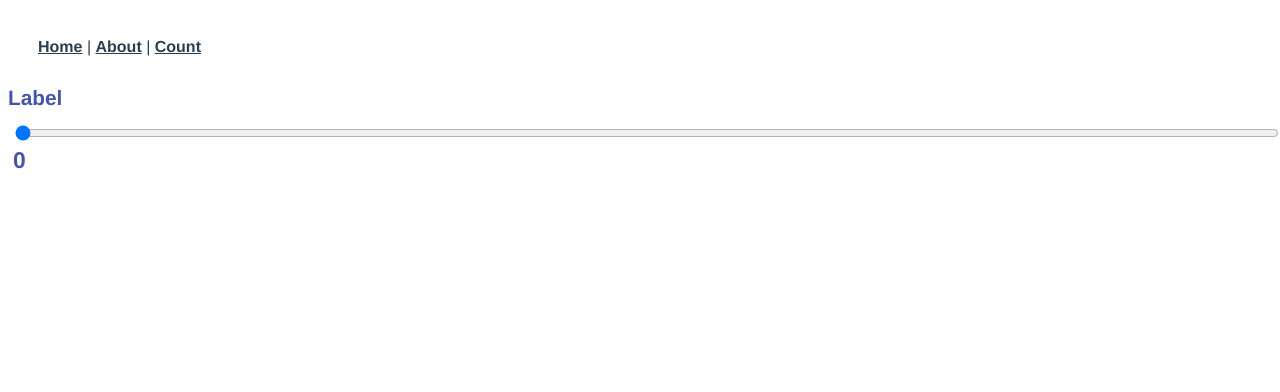
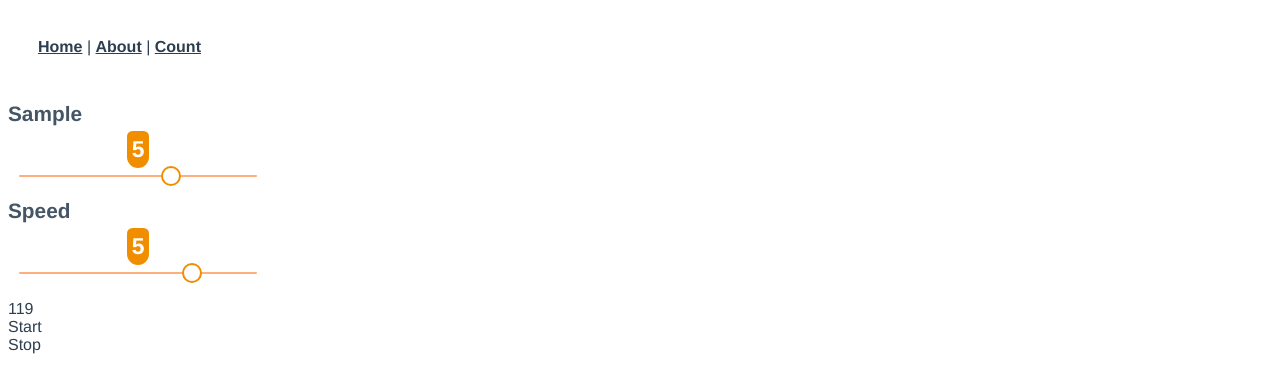
Before and after one commit to Saknowman/math_visual_site, a Vue app in the folder math_view_dev/: page /view in a window 1280 px wide. Shown: the top 392 px of the page. Built offline with nearby package versions, Linux system fonts and the light colour scheme.

Commit message:
Add base logic runner

```diff
--- a/math_view_dev/src/assets/css/variables/theme_colors.scss
+++ b/math_view_dev/src/assets/css/variables/theme_colors.scss
@@ -1,8 +1,11 @@
 $theme-color-background: #eee;
 $theme-color-background-secondary: #eee;
 $theme-color-text: #234;
-$theme-color-text-secondary: #45a;
-
+$theme-color-text-secondary: #456;
+$theme-color-main-primary: #F08E00;
+$theme-color-main-light: #FFaE80;
+$theme-color-accent-primary: #80C0FF;
+$theme-color-accent-secondary: #1F266B;
 
 $label-color: $theme-color-text-secondary;
 $input-color: $theme-color-text-secondary;
--- a/math_view_dev/src/components/atoms/forms/BaseInputRange.vue
+++ b/math_view_dev/src/components/atoms/forms/BaseInputRange.vue
@@ -1,33 +1,106 @@
 <template>
     <div class="input-container">
-        <base-input class="base-input" type="range" v-model="value"></base-input>
-        {{ value }}
+        <span class="current-value flex-item">{{ current_value }}</span>
+        <input
+                class="base-input flex-item"
+                type="range"
+                v-model.number="current_value"
+                @change="$emit('change', current_value)"
+                :min="min"
+                :max="max"
+                :step="step">
     </div>
 </template>
 
 <script>
-    import BaseInput from "./BaseInput";
-
     export default {
         name: "BaseInputRange",
-        components: {
-            'base-input': BaseInput
+        components: {},
+        props: {
+            value: {
+                type: Number,
+                default: 0
+            },
+            min: {
+                type: Number,
+                default: -10
+            },
+            max: {
+                type: Number,
+                default: 10
+            },
+            step: {
+                type: Number,
+                default: 1
+            }
         },
-        data: () => {
-            return {
-                value: 0
+        watch: {
+            value: {
+                immediate: true,
+                handler(new_value) {
+                    this.current_value = new_value;
+                }
             }
         }
-
+        ,
+        data() {
+            return {
+                current_value: 0
+            }
+        }
+        ,
     }
 </script>
 
 <style lang="scss" scoped>
     .input-container {
         width: 100%;
+        display: flex;
+        flex-direction: column;
+
+        .flex-item {
+            margin-bottom: $space-medium;
+        }
+
+        .current-value {
+            align-self: center;
+            font-size: 1.1em;
+            background: $theme-color-main-primary;
+            color: #fff;
+            border-radius: 10px;
+            border-bottom-left-radius: 20px;
+            border-bottom-right-radius: 20px;
+            padding: $space-medium;
+
+        }
 
         .base-input {
-            width: 100%;
+            align-self: center;
+            width: 95%;
+            -webkit-appearance: none;
+            appearance: none;
+            background-color: $theme-color-main-light;
+            height: 2px;
+            border-radius: 6px;
+
+            &:focus,
+            &:active {
+                outline: none;
+            }
+
+            &::-webkit-slider-thumb {
+                -webkit-appearance: none;
+                appearance: none;
+                cursor: pointer;
+                position: relative;
+                width: 1.5em;
+                height: 1.5em;
+                display: block;
+                border: 2px solid $theme-color-main-primary;
+                background-color: #fff;
+                border-radius: 50%;
+                -webkit-border-radius: 50%;
+            }
         }
     }
 
--- /dev/null
+++ b/math_view_dev/src/components/molecules/forms/RangeInputListSection.vue
@@ -0,0 +1,48 @@
+<template>
+    <ul>
+        <li v-for="config in config_list" :key="config.label">
+            <range-input-with-label
+                    :label="config.label"
+                    :max="config.max"
+                    :min="config.min"
+                    :step="config.step"
+                    @change="config.change"
+            ></range-input-with-label>
+        </li>
+    </ul>
+</template>
+
+<script>
+    import RangeInputWithLabel from "./RangeInputWithLabel";
+
+    export default {
+        name: "RangeInputListSection",
+        components: {
+            'range-input-with-label': RangeInputWithLabel
+        },
+        props: {
+            config_list: {
+                type: Array,
+                default() {
+                    return []
+                }
+            }
+        }
+    }
+</script>
+
+<style lang="scss" scoped>
+    ul {
+        list-style: none;
+        padding-left: 0;
+
+        li {
+            margin-top: $space-x-large;
+        }
+
+        li:first-child {
+            margin-top: 0;
+        }
+    }
+
+</style>
--- a/math_view_dev/src/components/molecules/forms/RangeInputWithLabel.vue
+++ b/math_view_dev/src/components/molecules/forms/RangeInputWithLabel.vue
@@ -1,8 +1,10 @@
 <template>
-    <base-label class="base-label">
+    <base-label class="base-label" :label="label">
         <base-input-range
                 class="base-input-range"
                 type="range"
+                @change="(new_value) => {value = new_value; $emit('change', value)}"
+                :value="value"
                 :min="min"
                 :max="max"
                 :step="step"
@@ -21,17 +23,27 @@
             'base-input-range': BaseInputRange
         },
         props: {
+            label: {
+                type: String,
+                default: "Label"
+            },
             min: {
                 type: Number,
-                default: 0
+                default: -10
             },
             max: {
                 type: Number,
-                default: 100
+                default: 10
             },
             step: {
                 type: Number,
                 default: 1
+            }
+        },
+        data() {
+            return {
+                value: 5,
+                aaa: 0
             }
         }
     }
@@ -44,9 +56,8 @@
         font-size: 1.3em;
 
         .base-input-range {
-            margin-top: $space-medium;
             padding: $space-medium;
-            font-size: 1.1em;
+            font-size: 1.0em;
         }
     }
 </style>
--- /dev/null
+++ b/math_view_dev/src/logics/main_categories/constant_velocity_linear_motion.js
@@ -0,0 +1,8 @@
+export default {
+    update(state) {
+        state.current_x += state.speed;
+        if (state.current_x >= state.config.current_x.max) {
+            state.current_x = state.config.current_x.default
+        }
+    }
+}
--- /dev/null
+++ b/math_view_dev/src/logics/main_categories/runner.js
@@ -0,0 +1,14 @@
+export default {
+    frame_per_second: 24,
+    interval_id: -1,
+    start(logic, state) {
+        if (this.interval_id !== -1)
+            this.stop();
+
+        this.interval_id = setInterval(() => logic.update(state), 1000 / this.frame_per_second)
+    },
+    stop() {
+        if (this.interval_id === -1) return;
+        clearInterval(this.interval_id)
+    }
+}
--- a/math_view_dev/src/store/index.js
+++ b/math_view_dev/src/store/index.js
@@ -1,11 +1,16 @@
 import Vue from 'vue'
 import Vuex from 'vuex'
+
+import main_categories from './modules/main_categories/main';
 
 Vue.use(Vuex)
 
 export default new Vuex.Store({
     state: {
-        count: 5
+        count: 5,
+    },
+    modules: {
+        main_categories: main_categories
     },
     mutations: {
         increment(state) {
@@ -22,5 +27,4 @@ export default new Vuex.Store({
         }, 5000)
       }
     },
-    modules: {}
 })
--- /dev/null
+++ b/math_view_dev/src/store/modules/main_categories/constant_velocity_linear_motion.js
@@ -0,0 +1,18 @@
+export default {
+    state: {
+        current_x: 0,
+        speed: 1,
+        config: {
+            speed: {
+                label: 'Speed',
+                min: -10,
+                max: 10,
+                step: 1
+            },
+            current_x: {
+                default: 0,
+                max: 1000
+            }
+        }
+    }
+}
--- /dev/null
+++ b/math_view_dev/src/store/modules/main_categories/main.js
@@ -0,0 +1,9 @@
+import constant_velocity_linear_motion from "./constant_velocity_linear_motion";
+
+export default {
+    namespaced: true,
+
+    state: {
+        constant_velocity_linear_motion: constant_velocity_linear_motion.state
+    }
+}
--- a/math_view_dev/src/views/ViewComponent.vue
+++ b/math_view_dev/src/views/ViewComponent.vue
@@ -1,16 +1,51 @@
 <template>
-    <div>
-        <base-input-with-label></base-input-with-label>
+    <div style="width: 250px;">
+        <range-input-list-section :config_list="range_input_config_list"></range-input-list-section>
+        <div>
+            {{ $store.state.main_categories.constant_velocity_linear_motion.current_x }}
+        </div>
+        <div @click="start"> Start</div>
+        <div @click="stop"> Stop</div>
     </div>
 </template>
 
 <script>
-    import RangeInputWithLabel from "../components/molecules/forms/RangeInputWithLabel";
+    import runner from "../logics/main_categories/runner"
+    import logic from "../logics/main_categories/constant_velocity_linear_motion"
+    import RangeInputListSection from "../components/molecules/forms/RangeInputListSection";
 
     export default {
         name: "ViewComponent",
         components: {
-            'base-input-with-label': RangeInputWithLabel
+            'range-input-list-section': RangeInputListSection
+        },
+        data() {
+            return {
+                range_input_config_list: [
+                    Object.assign({label: "Sample", min: -20, max: 20, step: 2}, {
+                        change: function (value) {
+                            console.log(value);
+                        }
+                    }),
+                    Object.assign(this.$store.state.main_categories.constant_velocity_linear_motion.config.speed, {
+                        change: this.change_speed
+                    })
+                ]
+            }
+        },
+        mounted() {
+            this.start();
+        },
+        methods: {
+            start() {
+                runner.start(logic, this.$store.state.main_categories.constant_velocity_linear_motion)
+            },
+            stop() {
+                runner.stop()
+            },
+            change_speed(value) {
+                this.$store.state.main_categories.constant_velocity_linear_motion.speed = value;
+            }
         }
     }
 </script>
```
